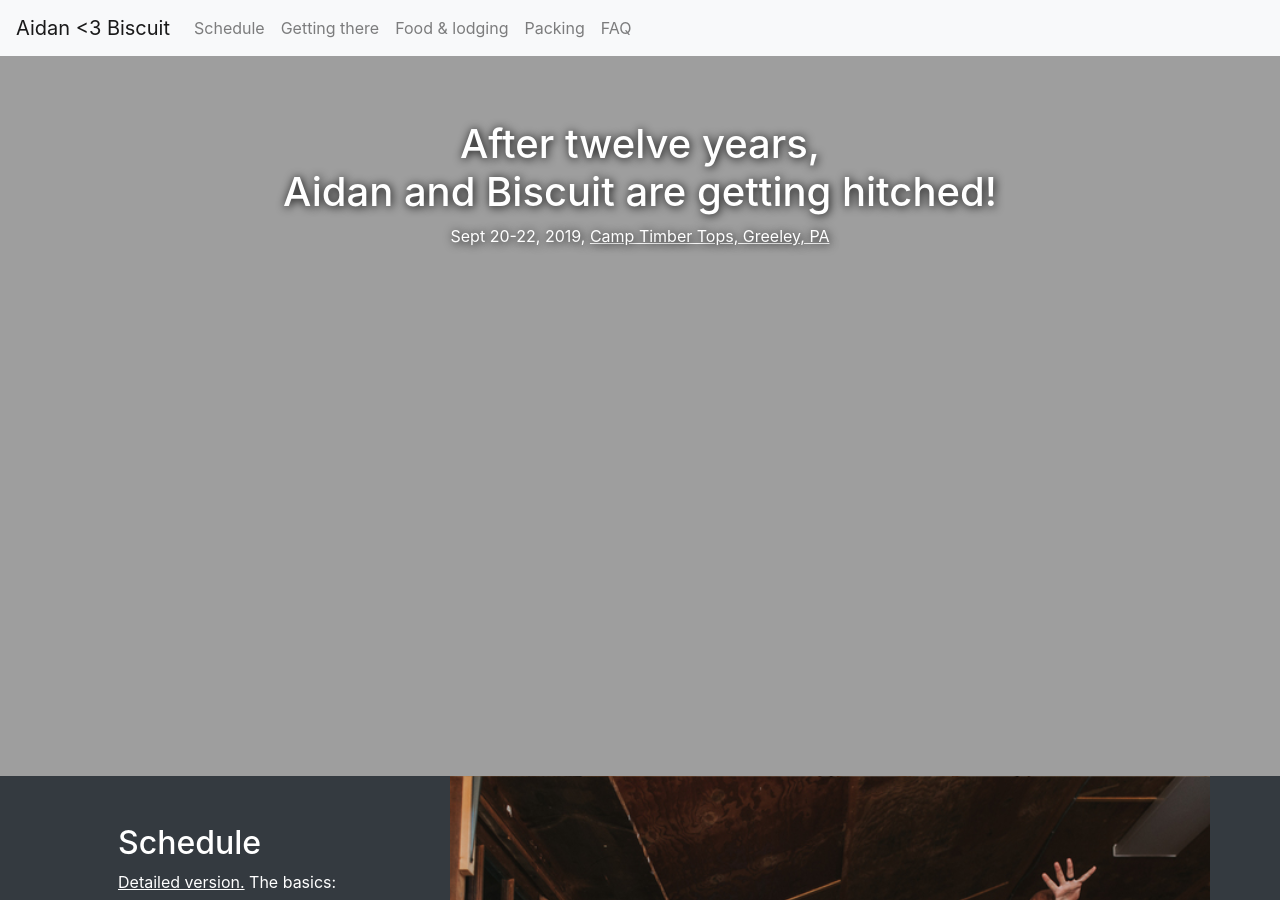
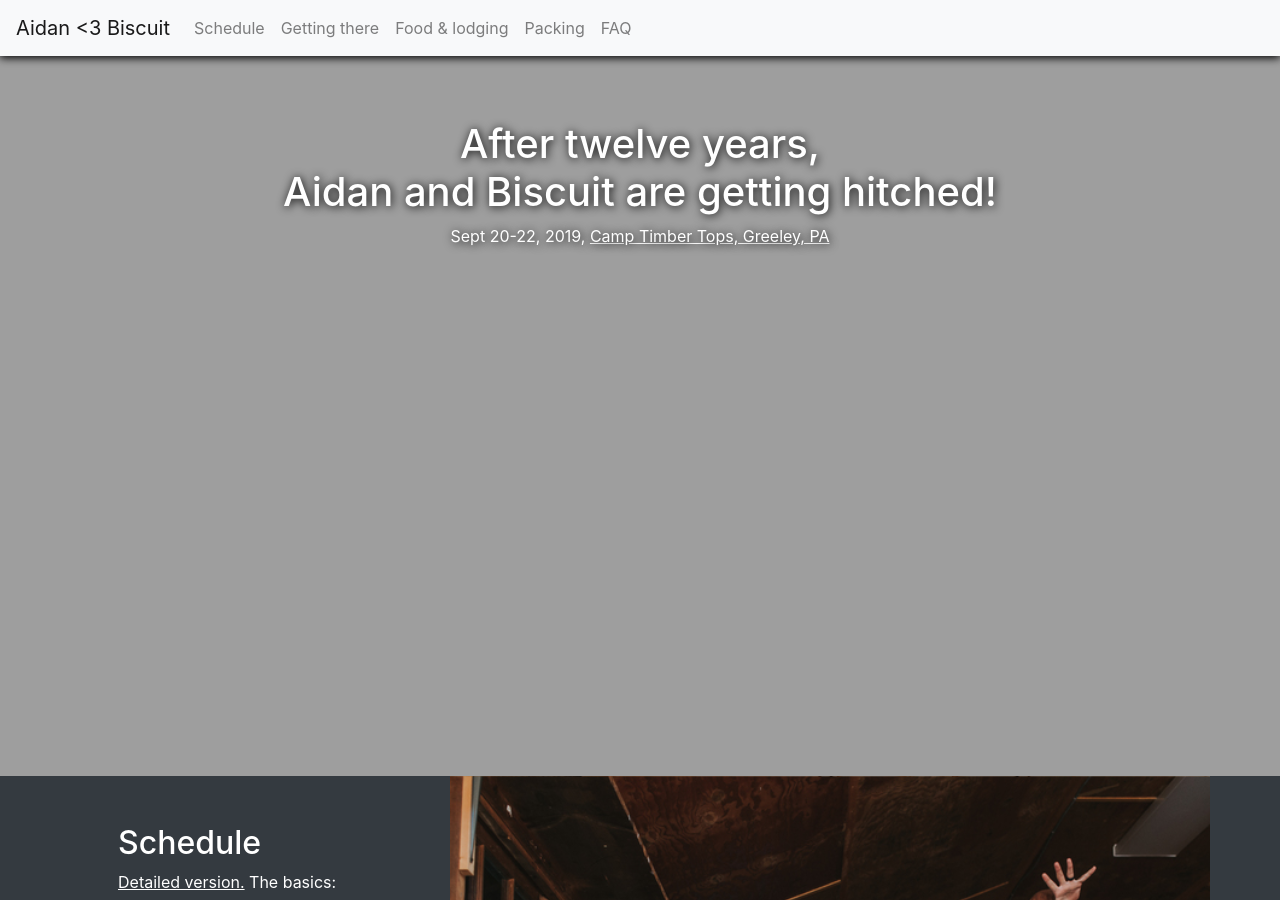
Before and after one commit to afeld/wedding, a Jekyll site: the page built from index.html, in a window 1280 px wide and 900 px high. Built offline with Jekyll 4.4.1, drawn with Linux system fonts in a browser that asks for light colours; emoji names are drawn with the system emoji font; comment, search, counter and statistics services are not loaded.

Commit message:
add drop shadow to nav bar

```diff
--- a/assets/style.scss
+++ b/assets/style.scss
@@ -20,6 +20,9 @@ body {
   position: absolute;
   right: 0;
   top: 0;
+}
+nav {
+  filter: drop-shadow(0 2px 4px black);
 }
 .jumbotron {
   background-image: url("Alex&AidanEngagement-92.jpg");
```
